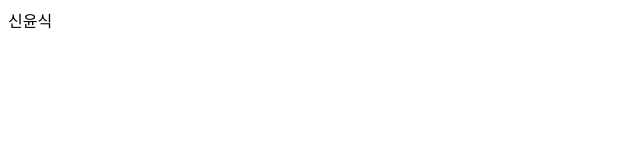
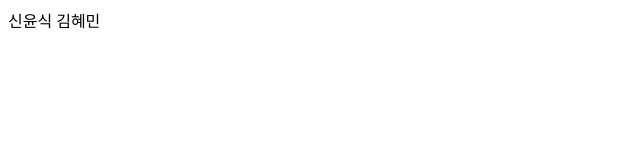
Before and after one commit to siksik1996/study_react, a plain HTML site: page index.html in a window 1280 px wide. Shown: the full height of the page, 0-640 px from the left. Drawn offline with Linux system fonts and the light colour scheme.

Commit message:
김혜민 이름 추가 #2
9번째 줄 김혜민 이름 추가함

```diff
--- a/index.html
+++ b/index.html
@@ -6,6 +6,6 @@
     <title>Document</title>
   </head>
   <body>
-    신윤식
+    신윤식 김혜민
   </body>
 </html>
```
